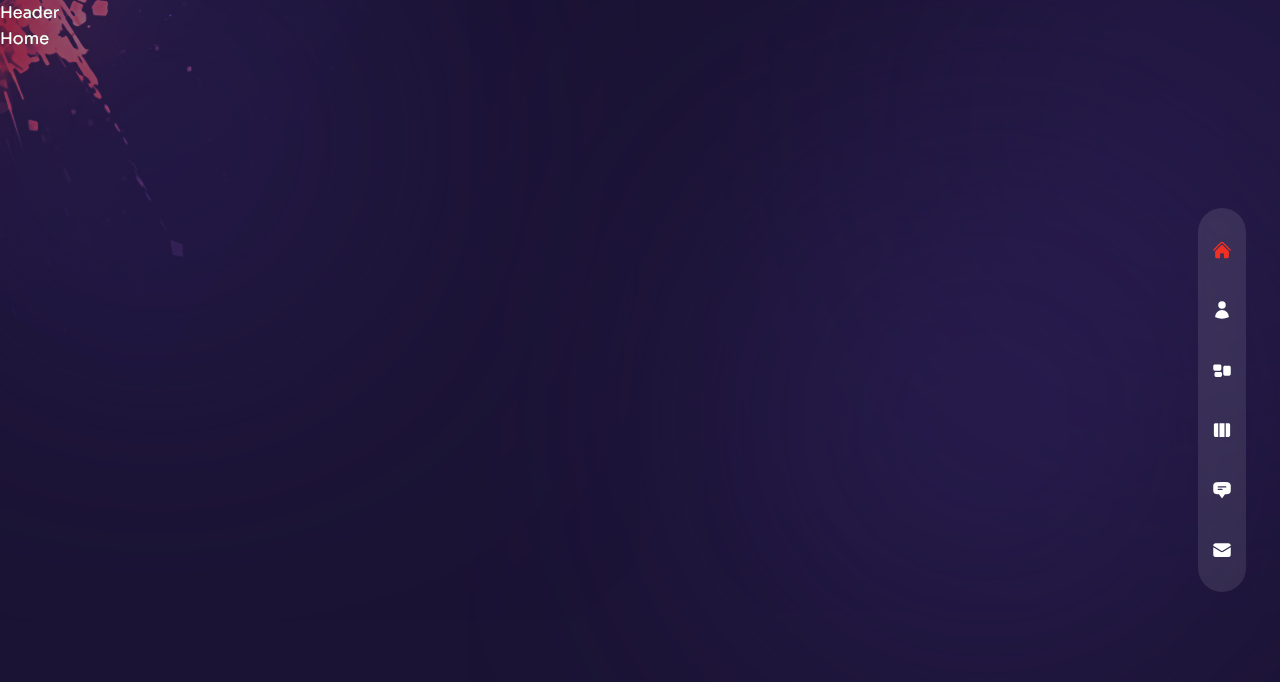
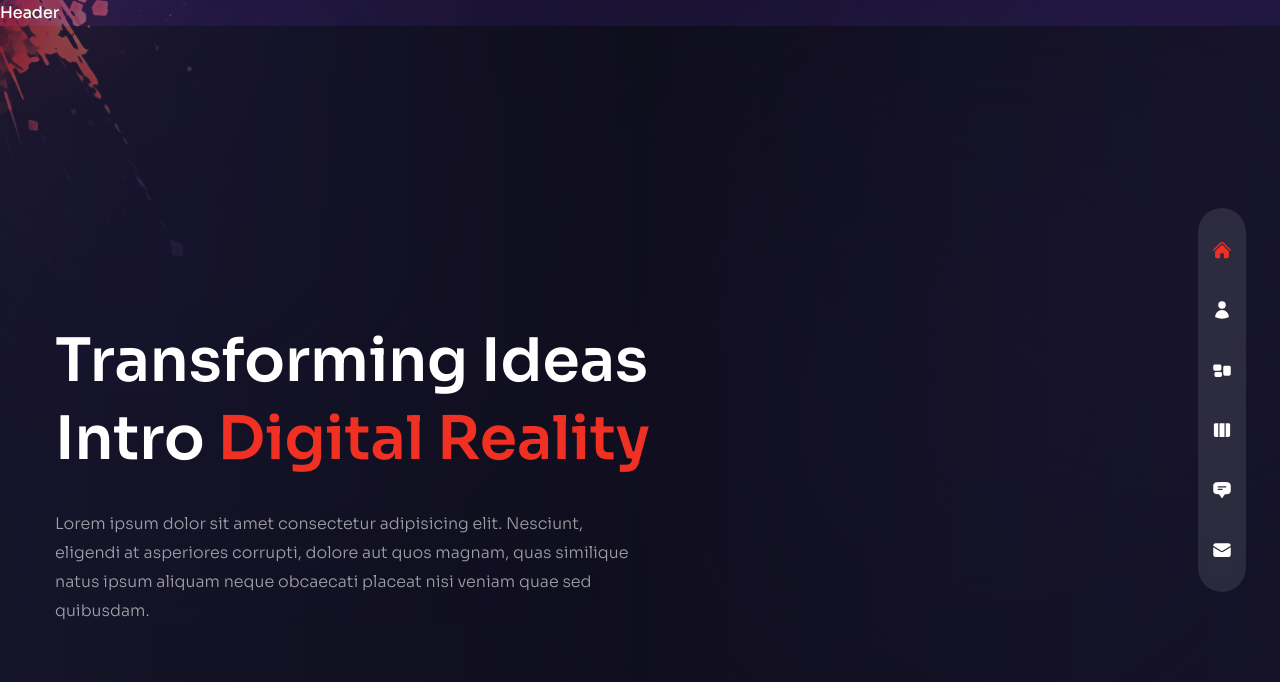
Before and after one commit to yburdakova/julimagine, a Next.js app: page / in a window 1280 px wide. Shown: the top 682 px of the page. Built offline with nearby package versions, Linux system fonts and the light colour scheme.

Commit message:
ProjectsBtn component is completed

```diff
--- a/components/Layout.tsx
+++ b/components/Layout.tsx
@@ -1,8 +1,6 @@
 import React from 'react';
 
-import Nav from './Nav';
-import Header from './Header';
-import TopLeftImg from './TopLeftImg';
+import {Nav, Header, TopLeftImg} from './'
 
 import { sorafont } from '../constants';
 
--- a/components/ProjectsBtn.tsx
+++ b/components/ProjectsBtn.tsx
@@ -1,8 +1,26 @@
+import Image from 'next/image'
+import Link from 'next/link'
 import React from 'react'
+
+import { HiArrowRight } from 'react-icons/hi2'
 
 function ProjectsBtn() {
   return (
-    <div>ProjectsBtn</div>
+    <div>
+      <Link
+        href={'/work'}
+        className='relative w-[185px] h-[185px] flex justify-center items-center bg-circleStar bg-cover bg-center bg-no-repeat group'
+      >
+        <Image
+          src={'/rounded-text.png'}
+          alt='Rounded text'
+          width={141}
+          height={148}
+          className='w-full h-full animate-spin-slow max-w-[141px] max-h-[148px]'
+        />
+        <HiArrowRight className='absolute text-4xl transition-all duration-300 group-hover:translate-x-2'/>
+      </Link>
+    </div>
   )
 }
 
--- a/components/Transition.tsx
+++ b/components/Transition.tsx
@@ -12,7 +12,7 @@ function Transition() {
         initial='initial'
         animate='animate'
         exit='exit'
-        transition={{delay:0.2, duration:0.6, ease: 'easeInOut'}}
+        transition={{delay:0.1, duration:0.6, ease: 'easeInOut'}}
       ></motion.div>
       <motion.div
         className='fixed bottom-0 z-20 w-screen h-screen topp-0 right-full bg-[#3b2d71]'
@@ -20,7 +20,7 @@ function Transition() {
         initial='initial'
         animate='animate'
         exit='exit'
-        transition={{delay:0.4, duration:0.6, ease: 'easeInOut'}}
+        transition={{delay:0.2, duration:0.6, ease: 'easeInOut'}}
       ></motion.div>
       <motion.div
         className='fixed bottom-0 z-10 w-screen h-screen topp-0 right-full bg-[#4b3792]'
@@ -28,7 +28,7 @@ function Transition() {
         initial='initial'
         animate='animate'
         exit='exit'
-        transition={{delay:0.6, duration:0.6, ease: 'easeInOut'}}
+        transition={{delay:0.3, duration:0.6, ease: 'easeInOut'}}
       ></motion.div>
     </>
 
--- /dev/null
+++ b/components/index.ts
@@ -0,0 +1,34 @@
+import Avatar from "./Avatar";
+import Bulb from "./Bulb";
+import CardLeft from "./CardLeft";
+import Circles from "./Circles";
+import Header from "./Header";
+import Layout from "./Layout";
+import Nav from "./Nav";
+import ParticlesContainer from "./ParticlesContainer";
+import ProjectsBtn from "./ProjectsBtn";
+import ServiceSlider from "./ServiceSlider";
+import Socials from "./Socials";
+import TestimonialSlider from "./TestimonialSlider";
+import TopLeftImg from "./TopLeftImg";
+import Transition from "./Transition";
+import WorkSlider from "./WorkSlider";
+
+
+export {
+    Avatar,
+    Bulb,
+    CardLeft,
+    Circles,
+    Header,
+    Layout,
+    Nav,
+    ParticlesContainer,
+    ProjectsBtn,
+    ServiceSlider,
+    Socials,
+    TestimonialSlider,
+    TopLeftImg,
+    Transition,
+    WorkSlider
+}
--- a/pages/_app.tsx
+++ b/pages/_app.tsx
@@ -5,9 +5,7 @@ import { useRouter } from 'next/router';
 import {  AnimatePresence, motion } from 'framer-motion';
 
 import '../styles/globals.css'
-import Layout from '../components/Layout';
-import Transition from '../components/Transition';
-
+import { Layout, Transition } from '../components';
 
 function MyApp({ Component, pageProps }) {
 
--- a/pages/index.tsx
+++ b/pages/index.tsx
@@ -1,8 +1,29 @@
+import Image from 'next/image'
 import React from 'react'
+import { motion } from 'framer-motion';
+
+import { fadeIn } from '../variants'
+
+import { ParticlesContainer, ProjectsBtn, Avatar } from '../components';
 
 function Home() {
   return (
-    <div>Home</div>
+    <div className='h-full bg-primary/60'>
+      <div className='w-full h-full bg-gradient-to-r from-primary/10 via-black/30 to-black/10'>
+        <div className='container flex flex-col justify-center h-full mx-auto text-center xl:pt-40 xl:text-left'>
+          <h1 className="h1">
+            Transforming Ideas <br /> Intro {' '}
+            <span className="text-accent">Digital Reality</span>
+          </h1>
+          <p className='max-w-sm mx-auto mb-10 xl:max-w-xl xl:mx-0 xl:mb-16'>
+            Lorem ipsum dolor sit amet consectetur adipisicing elit. Nesciunt, eligendi at asperiores corrupti, dolore aut quos magnam, quas similique natus ipsum aliquam neque obcaecati placeat nisi veniam quae sed quibusdam.
+          </p>
+          <div className='relative flex justify-center xl:hidden'>
+            <ProjectsBtn/>
+          </div>
+        </div>
+      </div>
+    </div>
   )
 }
 
```
